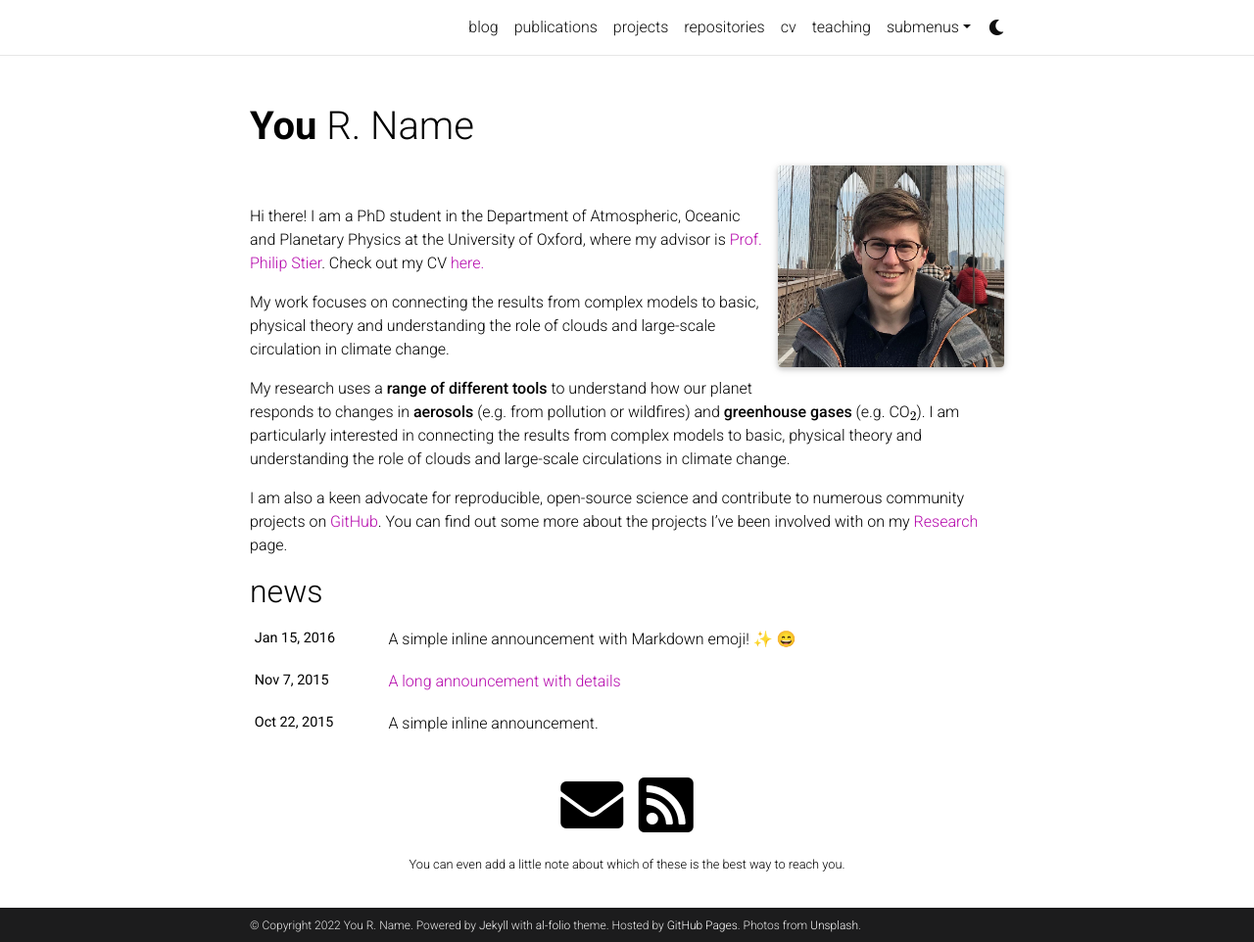
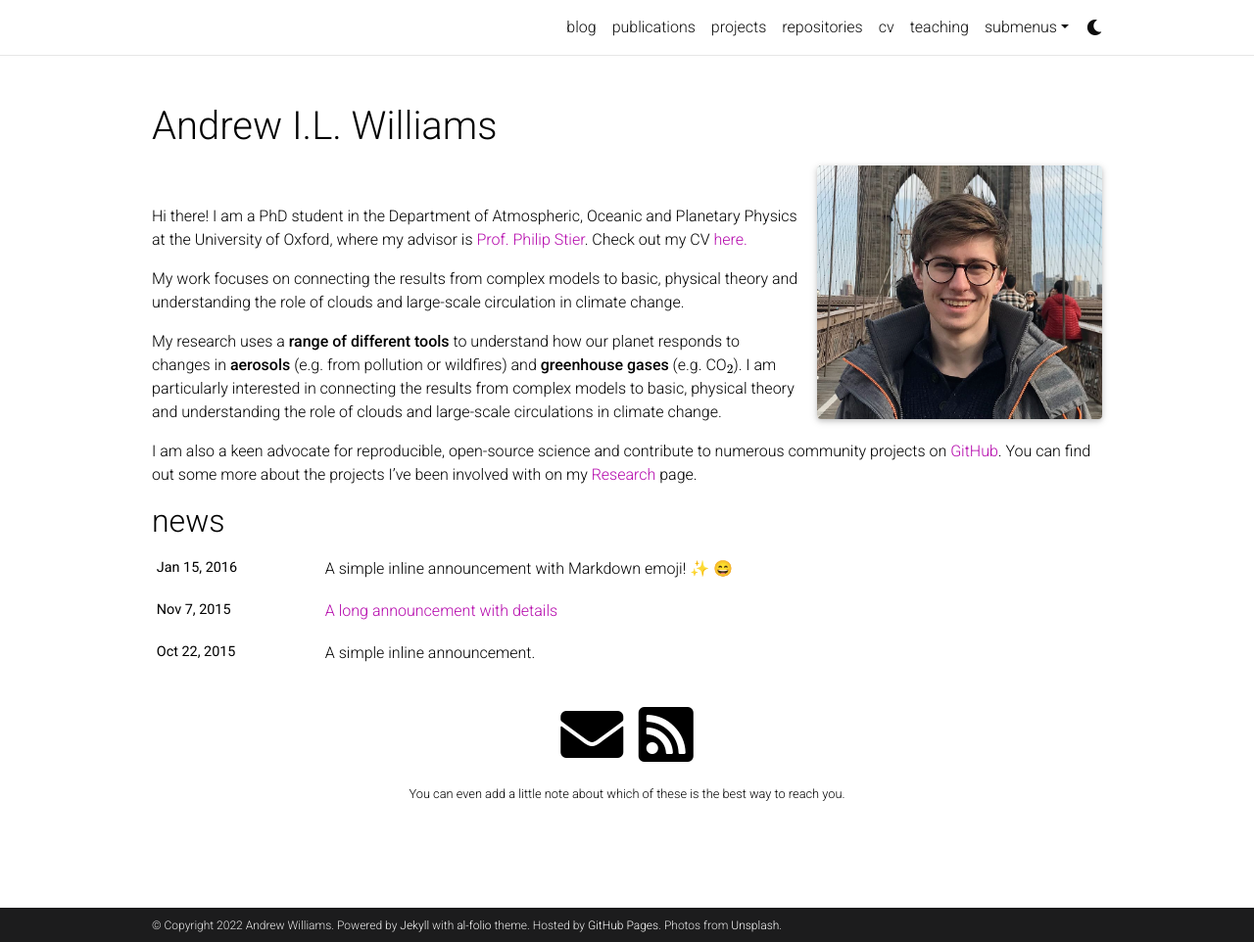
Before and after one commit to AndrewILWilliams/OLD_andrewwilliams3142.github.io, a Jekyll site: the page built from _pages/about.md, in a window 1280 px wide and 962 px high. Shown: the whole window at 98% size. Built offline with Jekyll 4.4.1, drawn with Linux system fonts in a browser that asks for light colours; full-size pictures stand in for the smaller copies a plugin makes; emoji names are drawn with the system emoji font; comment, search, counter and statistics services are not loaded; a style sheet for code colours, icons or effects is not loaded.

Commit message:
Update _config.yml

```diff
--- a/_config.yml
+++ b/_config.yml
@@ -2,11 +2,11 @@
 # Site settings
 # -----------------------------------------------------------------------------
 
-title: blank # the website title (if blank, full name will be used instead)
-first_name: You
-middle_name: R.
-last_name: Name
-email: you@example.com
+title: Andrew I.L. Williams # the website title (if blank, full name will be used instead)
+first_name: Andrew
+middle_name:
+last_name: Williams
+email: andrew.williams@physics.ox.ac.uk
 description: > # the ">" symbol means to ignore newlines until "footer_text:"
   A simple, whitespace theme for academics. Based on [*folio](https://github.com/bogoli/-folio) design.
 footer_text: >
@@ -51,7 +51,7 @@ navbar_fixed: true
 footer_fixed: true
 
 # Dimensions
-max_width: 800px
+max_width: 1000px
 
 # TODO: add layout settings (single page vs. multi-page)
 
```
